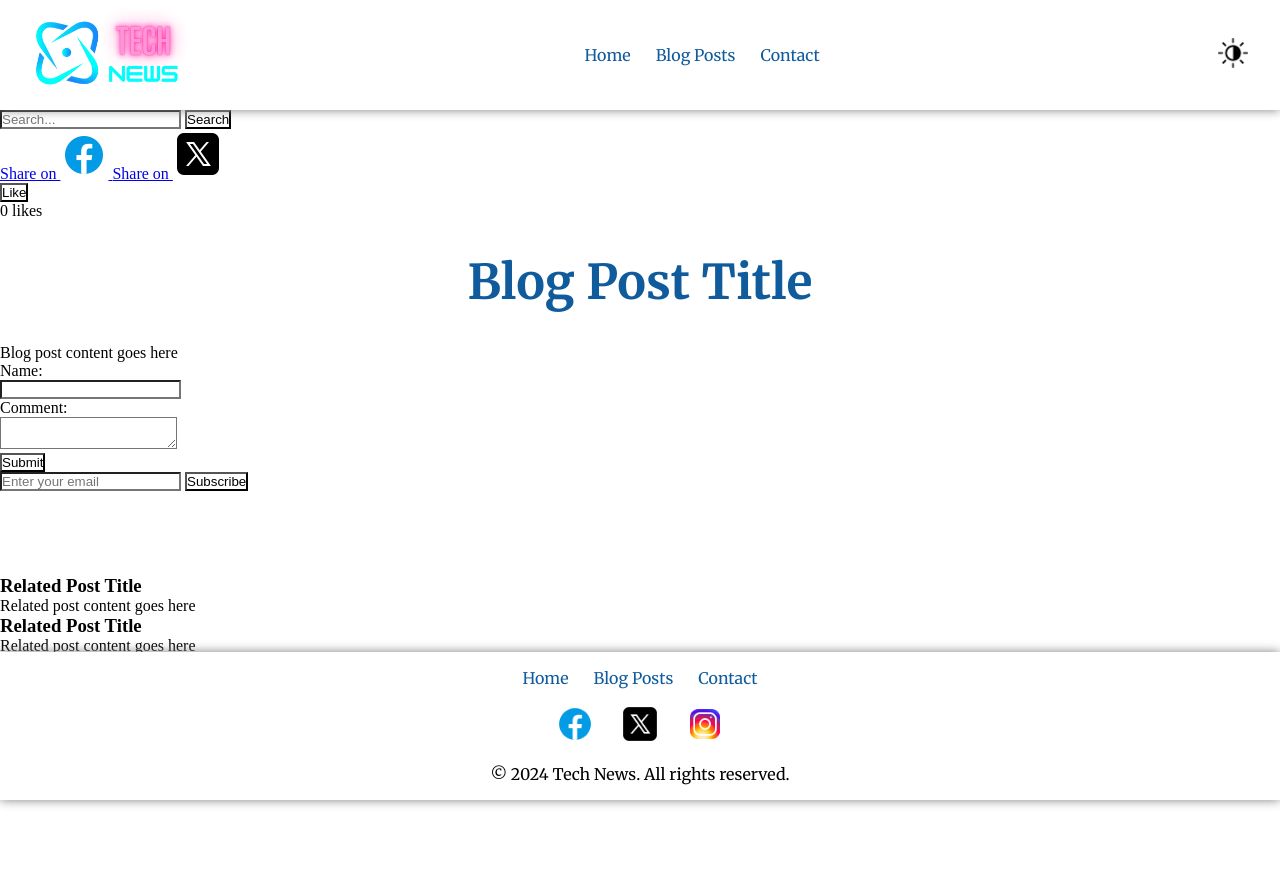
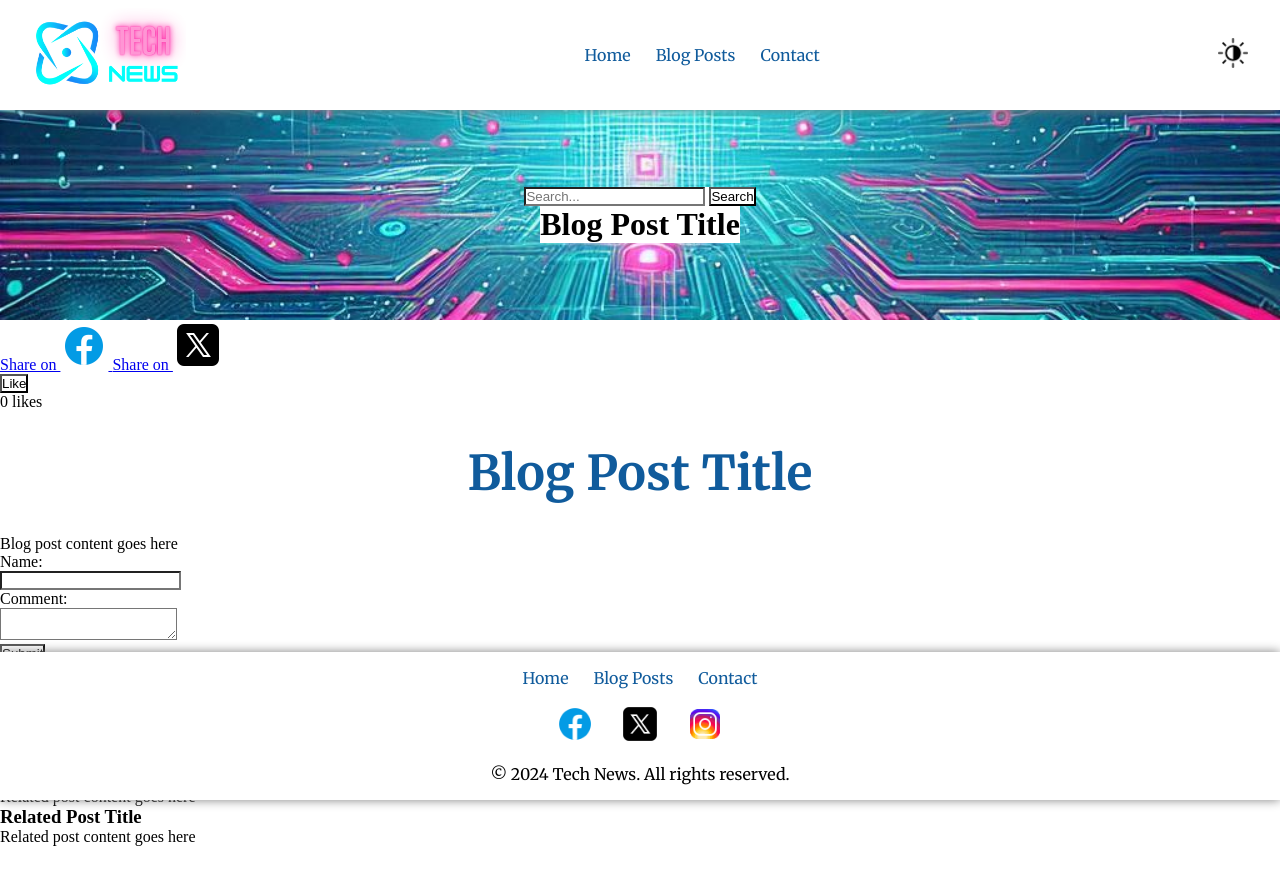
Before and after one commit to IntermediaDesigns/udacity-blog-website, a plain HTML site: page post.html in a window 1280 px wide. Before the commit the page ends 803 px from the top, so only its background shows below. Drawn offline with Linux system fonts and the light colour scheme.

Commit message:
chore: Update navigation bar and post header styling in index.html and post.html

```diff
--- a/post.html
+++ b/post.html
@@ -38,14 +38,14 @@
         </div>
     </div>
     <header class="postHeader">
-
         <!-- Header content goes here -->
-        <div>
+        <div class="searchContainer">
             <form action="/search" method="GET">
                 <input type="text" id="search" name="search" placeholder="Search...">
                 <input type="submit" value="Search">
             </form>
         </div>
+        <h1>Blog Post Title</h1>
     </header>
     <main>
         <!-- Author Info goes here -->
--- a/styles.css
+++ b/styles.css
@@ -187,6 +187,7 @@ main h1 {
     flex-direction: row;
     flex-wrap: wrap;
 }
+
 .blogCard {
     display: flex;
     justify-content: center;
@@ -408,11 +409,9 @@ main h1 {
         display: none;
     }
 
-.dropdown-content img {
-    display: block;
-}
-
-
+    .dropdown-content img {
+        display: block;
+    }
 
     .menuBtn {
         display: block;
@@ -446,6 +445,7 @@ main h1 {
     .menuBtn {
         display: none;
     }
+
     .dropdown {
         display: none;
     }
@@ -455,7 +455,20 @@ main h1 {
     .menuBtn {
         display: none;
     }
+
     .dropdown {
         display: none;
     }
 }
+
+/* Post Page */
+.postHeader {
+    display: flex;
+    justify-content: center;
+    align-items: center;
+    flex-direction: column;
+    padding: 2rem;
+    height: 210px;
+    width: 100%;
+    background-color: #00ffff11;
+}
```
